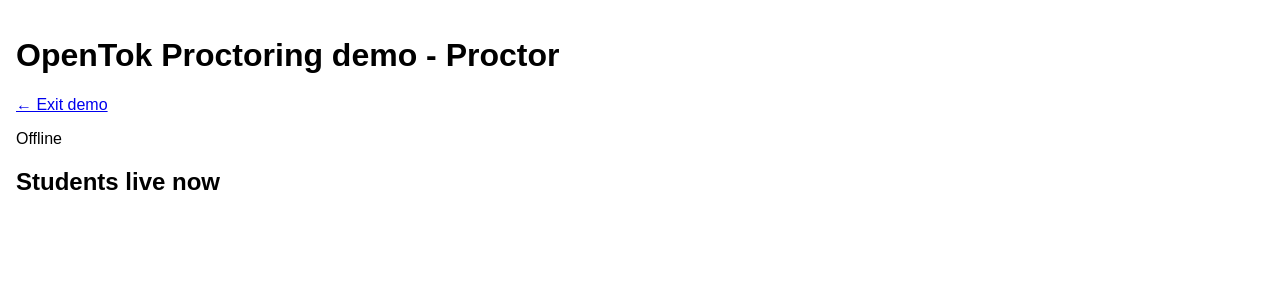
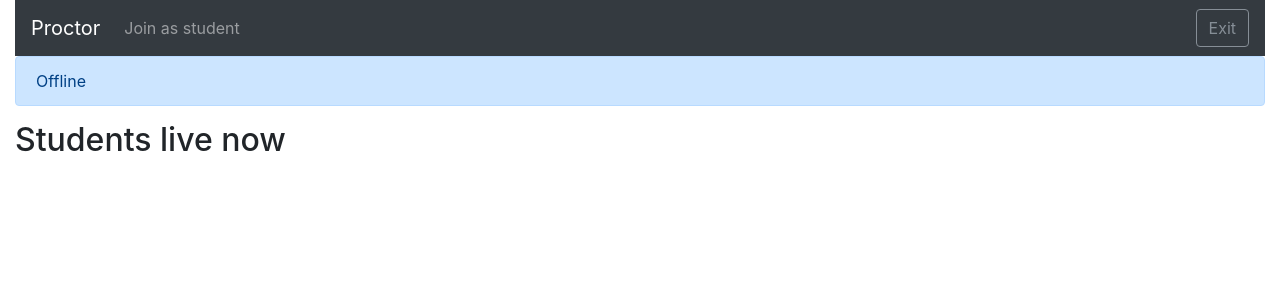
Before and after one commit to msach22/opentok-lms-demos, a web app: file web/proctor.html in a window 1280 px wide. Shown: the top 300 px of the page. Run offline with its HTML, style and script files only (its server is not run), Linux system fonts and the light colour scheme; some libraries are stand-ins or nearby versions.

Commit message:
First cut better UI for proctor
Signed-off-by: Kaustav Das Modak <kaustav.dasmodak@yahoo.co.in>

```diff
--- a/web/css/proctor.css
+++ b/web/css/proctor.css
@@ -1,46 +1,18 @@
-* {
-    box-sizing: content-box;
-}
-body {
-    font-family: Arial, Helvetica, sans-serif;
-    font-size: 16px;
+#students > div.zoomed {
+    position: fixed;
     margin: 0;
-    padding: 1rem;
-}
-#students {
+    padding: 0;
+    overflow: hidden;
+    max-width: 100%;
+    width: 100vw;
+    height: 100vh;
+    left: 0;
+    top: 0;
+    background: #fff;
+    z-index: 10;
     display: flex;
     flex-direction: row;
     flex-wrap: wrap;
-}
-#students > div {
-    display: flex;
-    flex-direction: row;
-    flex-wrap: nowrap;
-    width: 150px;
-    height: 150px;
-    margin: 10px;
-    padding: 10px;
-    background-color: #d6d6d6;
-    position: relative;
-    transition: all 0.5s ease-out;
-}
-#students > div > div {
-    width: 150px;
-    height: 150px;
-    margin: 0;
-    padding: 0;
-}
-#students > div.zoomed {
-    position: fixed;
-    margin: 0;
-    padding: 5vh 2.5vw;
-    overflow: hidden;
-    width: 95vw;
-    height: 90vh;
-    left: 0;
-    top: 0;
-    background: rgba(255, 255, 255, 0.9);
-    z-index: 10;
 }
 #students > div.zoomed > div {
     width: 50%;
@@ -72,11 +44,18 @@
     left: 0;
     z-index: 11;
 }
+.stream {
+    height: 240px;
+}
+.zoomed .stream {
+    height: 40vh;
+}
 div.zoomed .action-buttons {
     display: block;
 }
-.action-buttons buttons {
+.action-buttons button {
     display: inline-block;
+    cursor: pointer;
 }
 .fullscreen {
     display: none;
@@ -107,7 +86,7 @@
     position: absolute;
     top: 0;
     left: 50%;
-    z-index: 2;
+    z-index: 12;
     margin-left: -50px;
     width: 100px;
     cursor: pointer;
--- a/web/js/proctor.js
+++ b/web/js/proctor.js
@@ -21,6 +21,8 @@
 
     $('#students').on('click', 'button.zoom', function (evt) {
       evt.target.parentNode.classList.add('zoomed')
+      // evt.target.parentNode.classList.add('col-12')
+      // evt.target.parentNode.classList.remove('col-4')
       evt.target.classList.add('zoomed')
       evt.target.classList.remove('zoom')
       evt.target.innerText = 'Exit'
@@ -38,15 +40,12 @@
       zoomed = connId
     })
 
-    $("#students").on('click', '.screenshot', function (evt) {
+    $('#students').on('click', '.screenshot', function (evt) {
       var imgdata = screenshot(evt.target.dataset.streamid)
-      console.log('imgdata', imgdata)
       if (imgdata != null) {
         var l = document.createElement('a')
         l.setAttribute('href', imgdata)
         l.setAttribute('download', 'screenshot-' + Date.now() + '.png')
-        // evt.target.href = imgdata
-        // evt.target.download = 'screenshot-' + Date.now() + '.png'
         l.click()
       }
       return false
@@ -72,6 +71,8 @@
         unsubscribe(c)
       })
       evt.target.parentNode.classList.remove('zoomed')
+      // evt.target.parentNode.classList.remove('col-12')
+      // evt.target.parentNode.classList.add('col-4')
       evt.target.classList.remove('zoomed')
       evt.target.classList.add('zoom')
       evt.target.innerText = 'Zoom'
@@ -88,10 +89,10 @@
     }
 
     function subscribe (stream, connId) {
-      var innerhtml = '<div id="stream' + stream.id + '">' +
-        '<div class="action-buttons">' +
-          '<button class="fullscreen">Zoom</button>' +
-          '<button class="screenshot button" data-streamid="' + stream.id + '">Screenshot</button>' +
+      var innerhtml = '<div id="stream' + stream.id + '" class="stream">' +
+        '<div class="btn-group action-buttons" role="group" aria-label="Action buttons for stream">' +
+          '<button type="button" class="btn btn-secondary fullscreen">Zoom</button>' +
+          '<button type="button" class="btn btn-secondary screenshot" data-streamid="' + stream.id + '">Screenshot</button>' +
         '</div>' +
       '</div>'
       $('#conn' + connId).append(innerhtml)
@@ -139,7 +140,8 @@
       var streamId = event.stream.id
       if (!connections[id] || connections[id].length === 0) {
         connections[id] = []
-        studentsDiv.append('<div id="conn' + id + '"><button class="zoom" data-connid="' + id + '">Zoom</button></div>')
+        studentsDiv.append('<div id="conn' + id + '" class="col-4">' +
+          '<button type="button" class="btn btn-primary btn-sm zoom" data-connid="' + id + '">Zoom</button></div>')
         subscribe(event.stream, id)
       } else if (zoomed === id) {
         subscribe(event.stream, id)
--- a/web/proctor.html
+++ b/web/proctor.html
@@ -4,22 +4,46 @@
 
 <head>
     <meta charset="utf-8">
+    <meta name="viewport" content="width=device-width, initial-scale=1, shrink-to-fit=no">
     <title>OpenTok Proctoring demo - Proctor</title>
+    <link rel="stylesheet" href="https://maxcdn.bootstrapcdn.com/bootstrap/4.0.0-beta/css/bootstrap.min.css" integrity="sha384-/Y6pD6FV/Vv2HJnA6t+vslU6fwYXjCFtcEpHbNJ0lyAFsXTsjBbfaDjzALeQsN6M" crossorigin="anonymous">
     <link href="/css/proctor.css" rel="stylesheet" type="text/css">
 </head>
 
 <body>
-    <h1>OpenTok Proctoring demo - Proctor</h1>
-    <p><a href="/">&larr; Exit demo</a></p>
-    <div>
-        <div id="message">Offline</div>
-    </div>
-    <div>
-        <h2>Students live now</h2>
-        <div id="students"></div>
+    <div class="container-fluid">
+        <nav class="navbar navbar-expand-lg navbar-dark bg-dark">
+            <a class="navbar-brand" href="/proctor.html">Proctor</a>
+            <button class="navbar-toggler" type="button" data-toggle="collapse" data-target="#navbarSupportedContent" aria-controls="navbarSupportedContent" aria-expanded="false" aria-label="Toggle navigation">
+                <span class="navbar-toggler-icon"></span>
+            </button>
+
+            <div class="collapse navbar-collapse" id="navbarSupportedContent">
+                <ul class="navbar-nav mr-auto">
+                <li class="nav-item">
+                    <a class="nav-link" href="/student.html">Join as student</a>
+                </li>
+                </ul>
+                <a href="/" class="btn btn-outline-secondary">Exit</a>
+            </div>
+        </nav>
+
+        <div class="row">
+            <div class="col">
+                <div id="message" class="alert alert-primary" role="alert">Offline</div>
+            </div>
+        </div>
+        <div class="row">
+            <div class="col">
+                <h2>Students live now</h2>
+                <div id="students" class="row no-gutters"></div>
+            </div>
+        </div>
     </div>
 
     <script src="/vendor/jquery-3.2.1.min.js"></script>
+    <script src="https://cdnjs.cloudflare.com/ajax/libs/popper.js/1.11.0/umd/popper.min.js" integrity="sha384-b/U6ypiBEHpOf/4+1nzFpr53nxSS+GLCkfwBdFNTxtclqqenISfwAzpKaMNFNmj4" crossorigin="anonymous"></script>
+    <script src="https://maxcdn.bootstrapcdn.com/bootstrap/4.0.0-beta/js/bootstrap.min.js" integrity="sha384-h0AbiXch4ZDo7tp9hKZ4TsHbi047NrKGLO3SEJAg45jXxnGIfYzk4Si90RDIqNm1" crossorigin="anonymous"></script>
     <script src="https://static.opentok.com/v2/js/opentok.min.js"></script>
     <script src="/js/proctor.js"></script>
 </body>
```
